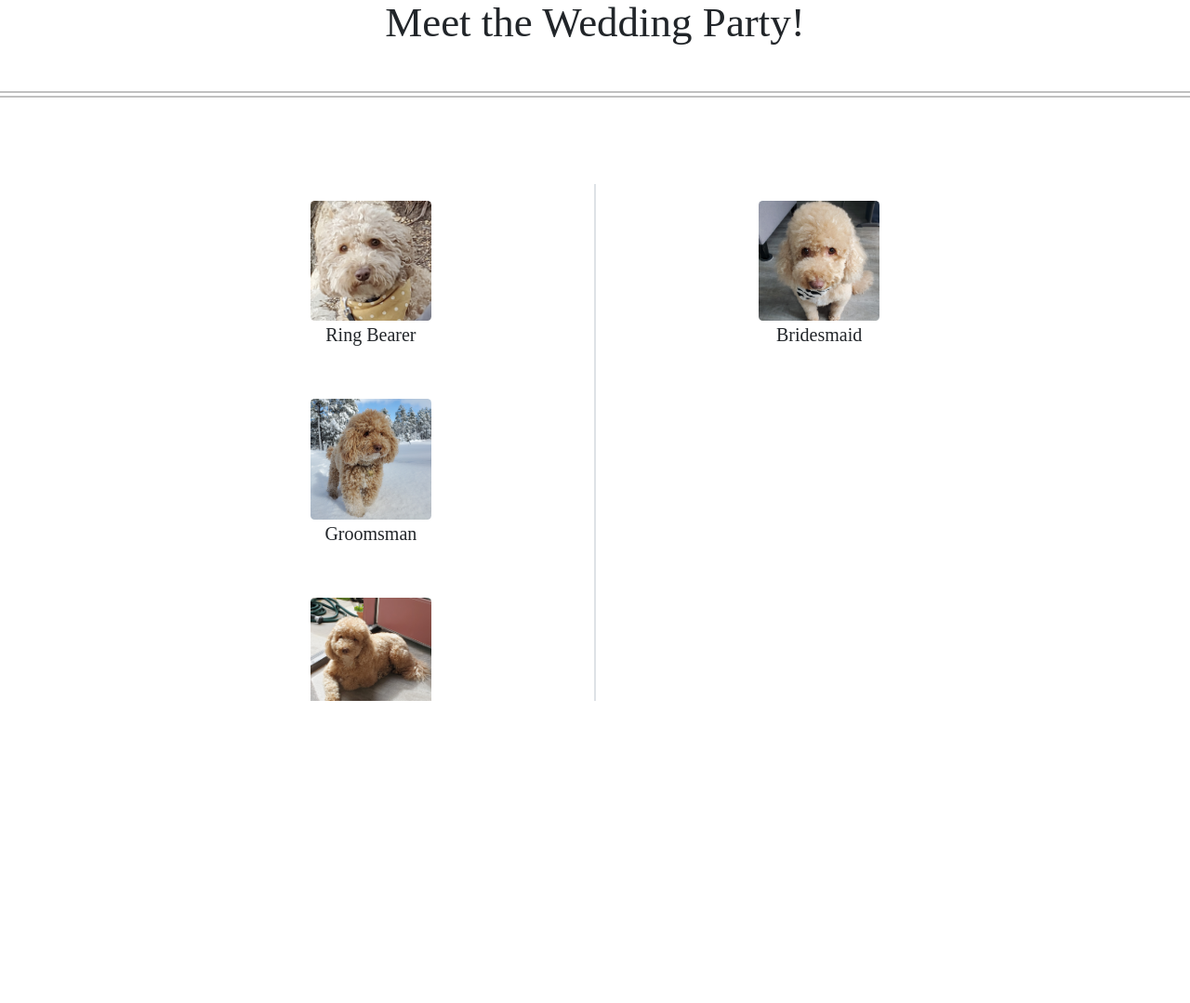
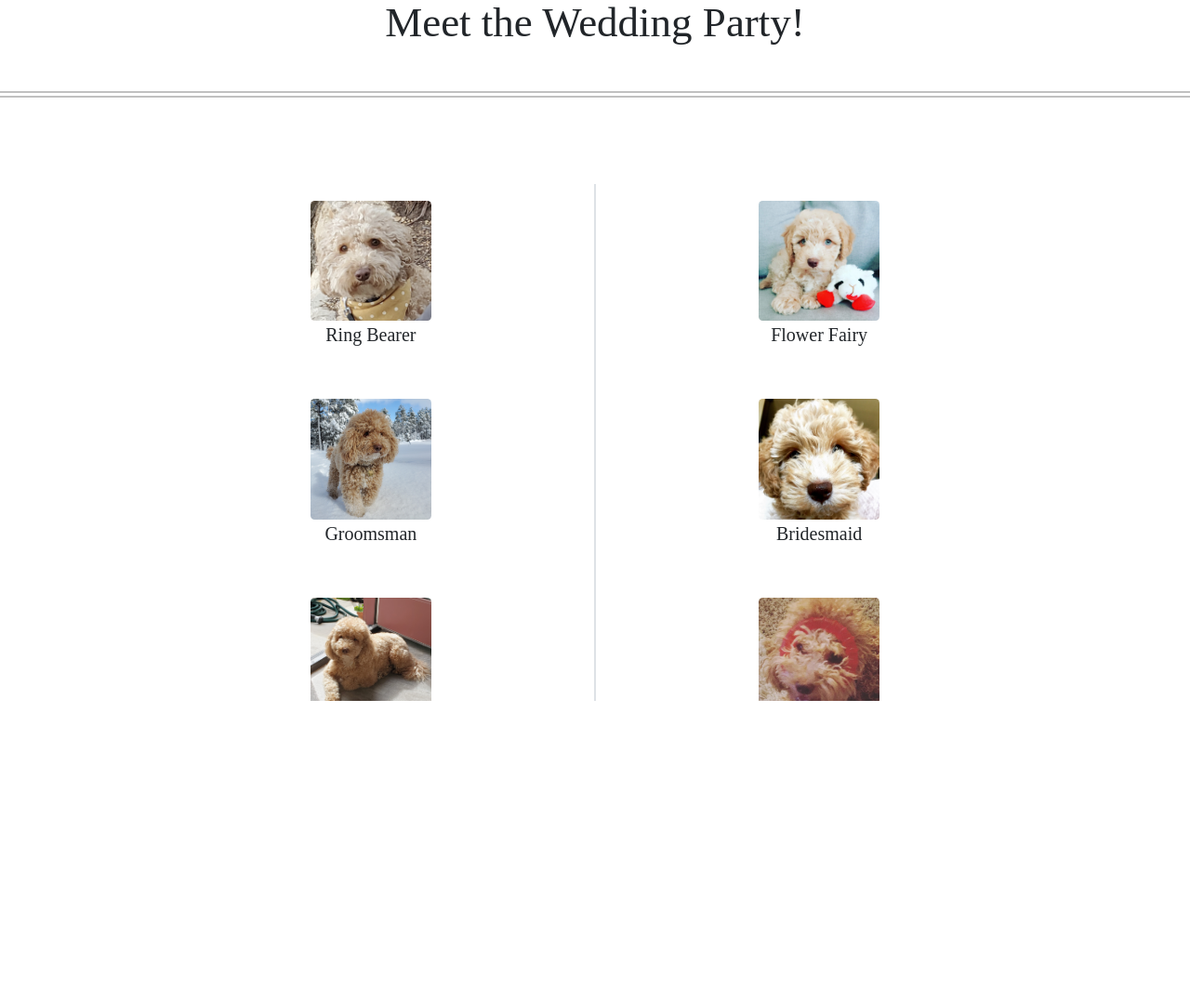
Before and after one commit to lynango/save-the-date-v1, a Flask app: page /wedding-party in a window 1280 px wide. Shown: the part 263-1342 px from the top of the page at 93% size. Run offline with Flask 2, Linux system fonts and the light colour scheme; the visitor is signed in with stand-in values (Sample User, id 1); some libraries are stand-ins or nearby versions; some web fonts are replaced.

Commit message:
third commit

```diff
--- a/flask_app/templates/wedding_party.html
+++ b/flask_app/templates/wedding_party.html
@@ -49,8 +49,8 @@
                 </div>
             </div>
             <div class="split-it my-5 border-left">
-                {#<div class="p-3">
-                    <img src="{{ url_for('static', filename='brodin (8).jpg') }}" width="40%" height="auto" class="rounded" alt="picture of brodin">
+                <div class="p-3">
+                    <img src="{{ url_for('static', filename='brodin(7).jpg') }}" width="40%" height="auto" class="rounded" alt="picture of brodin">
                     <p>Flower Fairy</p>
                 </div>
                 <div class="p-3">
@@ -60,7 +60,7 @@
                 <div class="p-3">
                     <img src="{{ url_for('static', filename='brodin(6).jpg') }}" width="40%" height="auto" class="rounded" alt="picture of brodin">
                     <p>Bridesmaid</p>
-                </div> #}
+                </div>
                 <div class="p-3">
                     <img src="{{ url_for('static', filename='brodin (8).jpg') }}" width="40%" height="auto" class="rounded" alt="picture of brodin">
                     <p>Bridesmaid</p>
```
